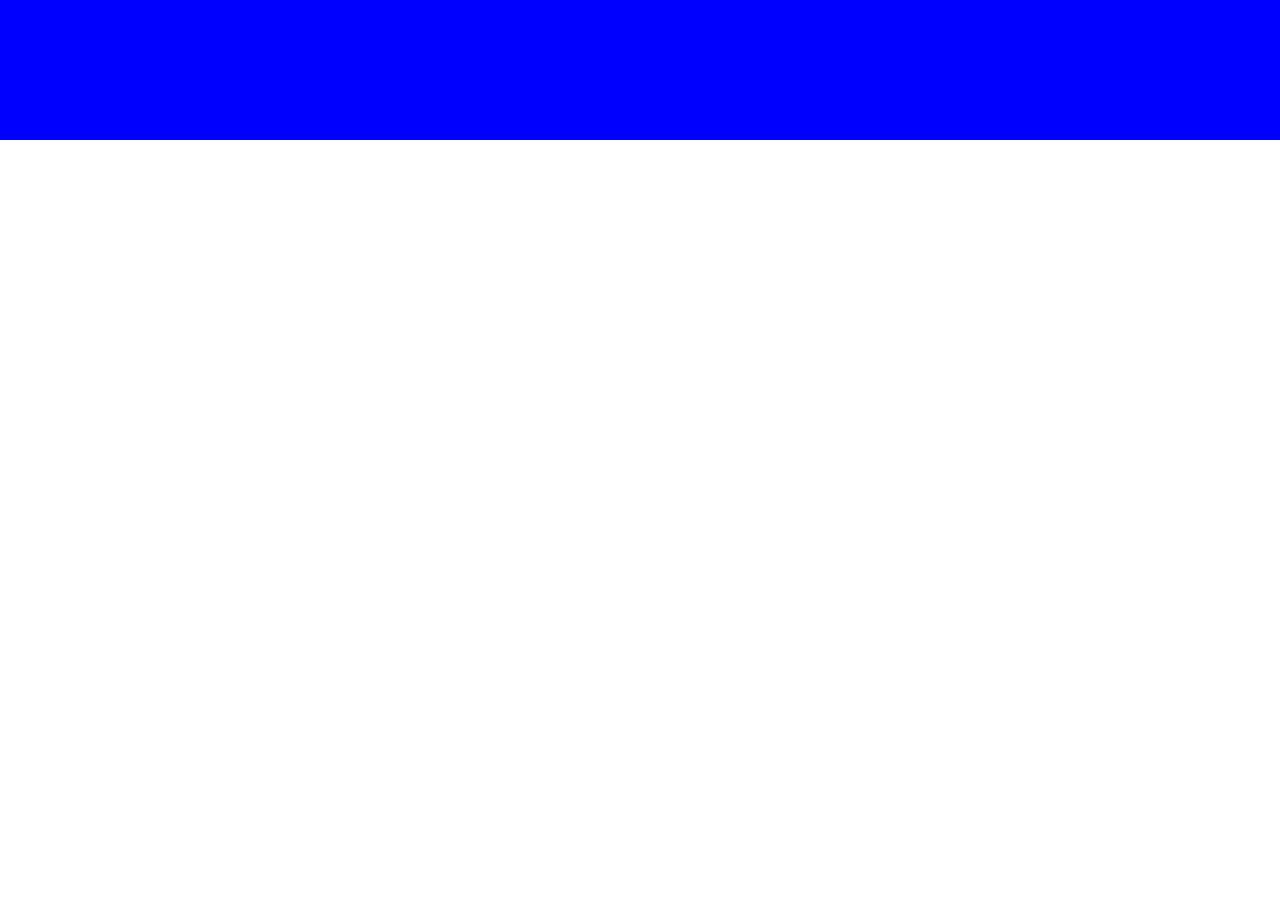
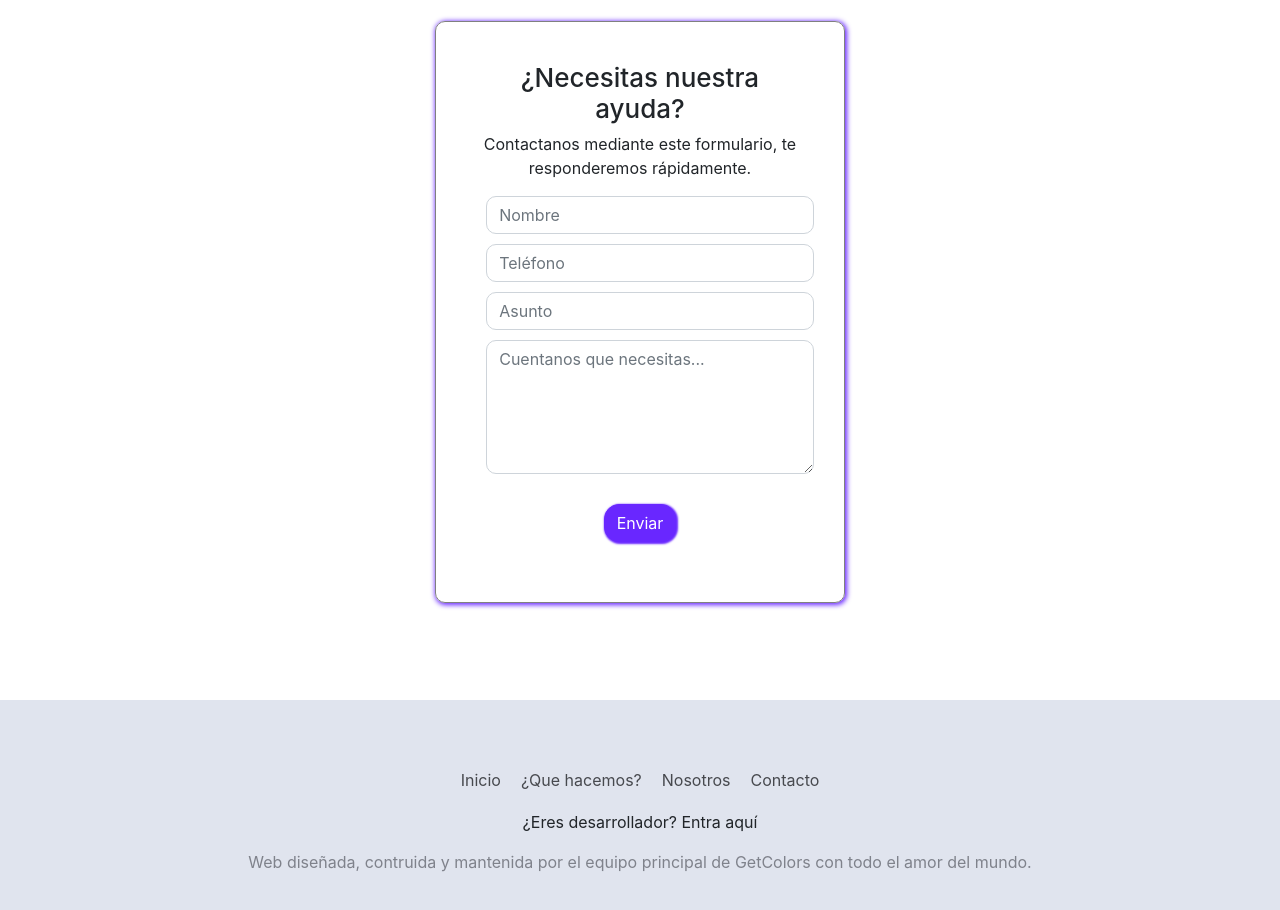
Before and after one commit to DevMentes/getcolors-web, a Nuxt app: page / in a window 1280 px wide. Shown: the part 2500-3410 px from the top of the page. Before the commit the page ends 2640 px from the top, so only its background shows below. Built offline with nearby package versions, Linux system fonts and the light colour scheme.

Commit message:
finished

```diff
--- /dev/null
+++ b/components/Contact.vue
@@ -0,0 +1,85 @@
+<template>
+  <div class="row full-height">
+    <div class="col-sm-12 center-item">
+      <div class="main-text center-item">
+        <div class="form">
+          <h1 class="title">¿Necesitas nuestra ayuda?</h1>
+          <p>
+            Contactanos mediante este formulario, te responderemos rápidamente.
+          </p>
+          <form>
+            <input
+              type="text"
+              class="form-control custom-input"
+              placeholder="Nombre"
+            />
+            <input
+              type="text"
+              class="form-control custom-input"
+              placeholder="Teléfono"
+            />
+            <input
+              type="text"
+              class="form-control custom-input"
+              placeholder="Asunto"
+            />
+            <textarea
+              class="form-control custom-input"
+              placeholder="Cuentanos que necesitas..."
+              rows="5"
+            />
+            <button class="btn btn-primary">Enviar</button>
+          </form>
+        </div>
+      </div>
+    </div>
+  </div>
+</template>
+
+<script>
+export default {
+  name: 'Contact'
+}
+</script>
+
+<style scoped>
+h1 {
+  font-size: 26px;
+}
+.full-height {
+  height: 100%;
+}
+.center-item {
+  display: flex;
+  align-items: center;
+  justify-content: center;
+  flex-direction: column;
+}
+.main-text {
+  height: 100%;
+  width: 80%;
+  text-align: center;
+}
+.form {
+  margin-top: 4%;
+  width: 40%;
+  height: auto;
+  border: 1px solid gray;
+  border-radius: 10px;
+  padding: 40px;
+  box-shadow: #6927ff 1px 1px 5px 1px;
+}
+.custom-input {
+  border-radius: 10px;
+  margin: 10px;
+}
+.btn {
+  margin: 20px;
+  border-radius: 15px;
+}
+.btn-primary {
+  background-color: #6927ff;
+  border: 1px solid #6927ff;
+  box-shadow: #6927ff 1px 1px 2px 1px;
+}
+</style>
--- /dev/null
+++ b/components/FooterSection.vue
@@ -0,0 +1,49 @@
+<template>
+  <div class="row full-height center-item">
+    <nav class="navbar">
+      <a class="link" href="#inicio">Inicio</a>
+      <a class="link" href="#que-hacemos">¿Que hacemos?</a>
+      <a class="link" href="#nosotros">Nosotros</a>
+      <a class="link" href="#contacto">Contacto</a>
+    </nav>
+    <p>¿Eres desarrollador? Entra aquí</p>
+    <p class="contact-info">
+      Web diseñada, contruida y mantenida por el equipo principal de GetColors
+      con todo el amor del mundo.
+    </p>
+  </div>
+</template>
+
+<script>
+export default {
+  name: 'FooterSection'
+}
+</script>
+
+<style scoped>
+.full-height {
+  height: 100%;
+}
+.center-item {
+  display: flex;
+  align-items: center;
+  justify-content: center;
+  flex-direction: column;
+}
+.link {
+  color: #47494e;
+  text-decoration: none;
+  margin: 10px;
+}
+.contact-info {
+  color: #7f828b;
+}
+.logo {
+  color: white;
+  font-size: 25px;
+}
+.author {
+  color: white;
+  font-size: 14px;
+}
+</style>
--- a/components/Navbar.vue
+++ b/components/Navbar.vue
@@ -26,7 +26,7 @@
             <a href="#nosotros" class="nav-link">Nosotros</a>
           </li>
           <li class="nav-item">
-            <a class="nav-link" href="#">Contacto</a>
+            <a class="nav-link" href="#contacto">Contacto</a>
           </li>
           <li class="nav-item">
             <a href="#" class="nav-link">Desarrolladores</a>
--- a/nuxt.config.js
+++ b/nuxt.config.js
@@ -8,6 +8,10 @@ module.exports = {
     meta: [
       { charset: 'utf-8' },
       { name: 'viewport', content: 'width=device-width, initial-scale=1' },
+      {
+        name: 'google-site-verification',
+        content: 'ybUsQcISx_foeQuzo-vNtzobakl0mOFkmtsOayXip04'
+      },
       {
         hid: 'description',
         name: 'description',
--- a/pages/index.vue
+++ b/pages/index.vue
@@ -7,10 +7,15 @@
     <section id="que-hacemos" class="section gray">
       <what-we-do />
     </section>
-    <section id="nosotros" class="section gray-black">
+    <section id="nosotros" class="section gray-x2">
       <us />
     </section>
-    <footer class="footer"></footer>
+    <section id="contacto" class="section">
+      <contact />
+    </section>
+    <footer class="footer gray-x2">
+      <footer-section />
+    </footer>
   </div>
 </template>
 
@@ -19,13 +24,17 @@ import Navbar from '../components/Navbar'
 import Home from '../components/Home'
 import WhatWeDo from '../components/WhatWeDo'
 import Us from '../components/Us'
+import Contact from '../components/Contact'
+import FooterSection from '../components/FooterSection'
 
 export default {
   components: {
     Navbar,
     Home,
     WhatWeDo,
-    Us
+    Us,
+    Contact,
+    FooterSection
   }
 }
 </script>
@@ -45,9 +54,11 @@ section {
 }
 .footer {
   height: 30vh;
-  background-color: blue;
 }
-.gray-black {
+.gray-x2 {
   background-color: #e0e4ee;
 }
+.gray-x3 {
+  background-color: #c0c4d2;
+}
 </style>
```
Also changed, not shown: 1 other file (tests, documents, lock files or other folders).
